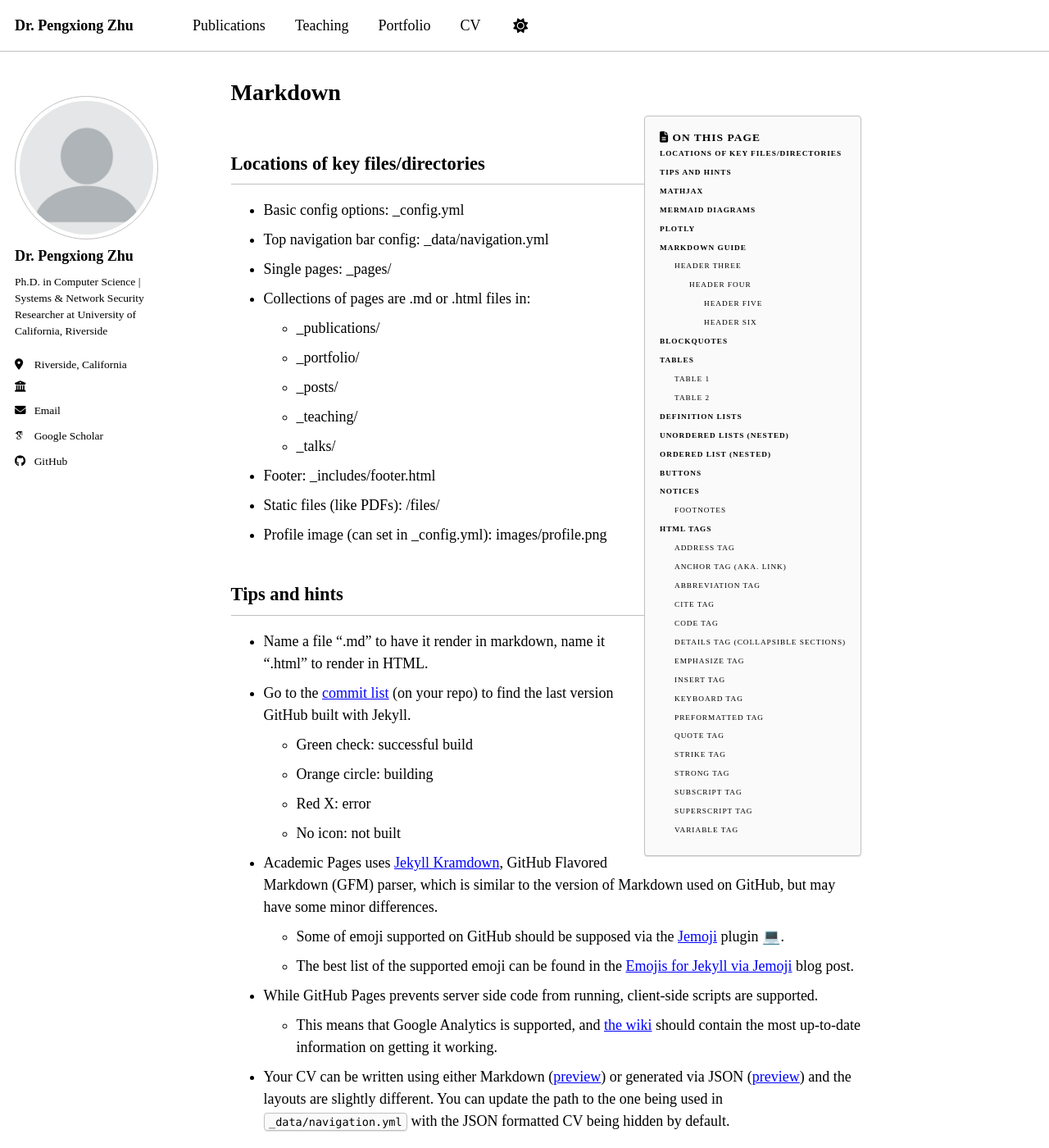
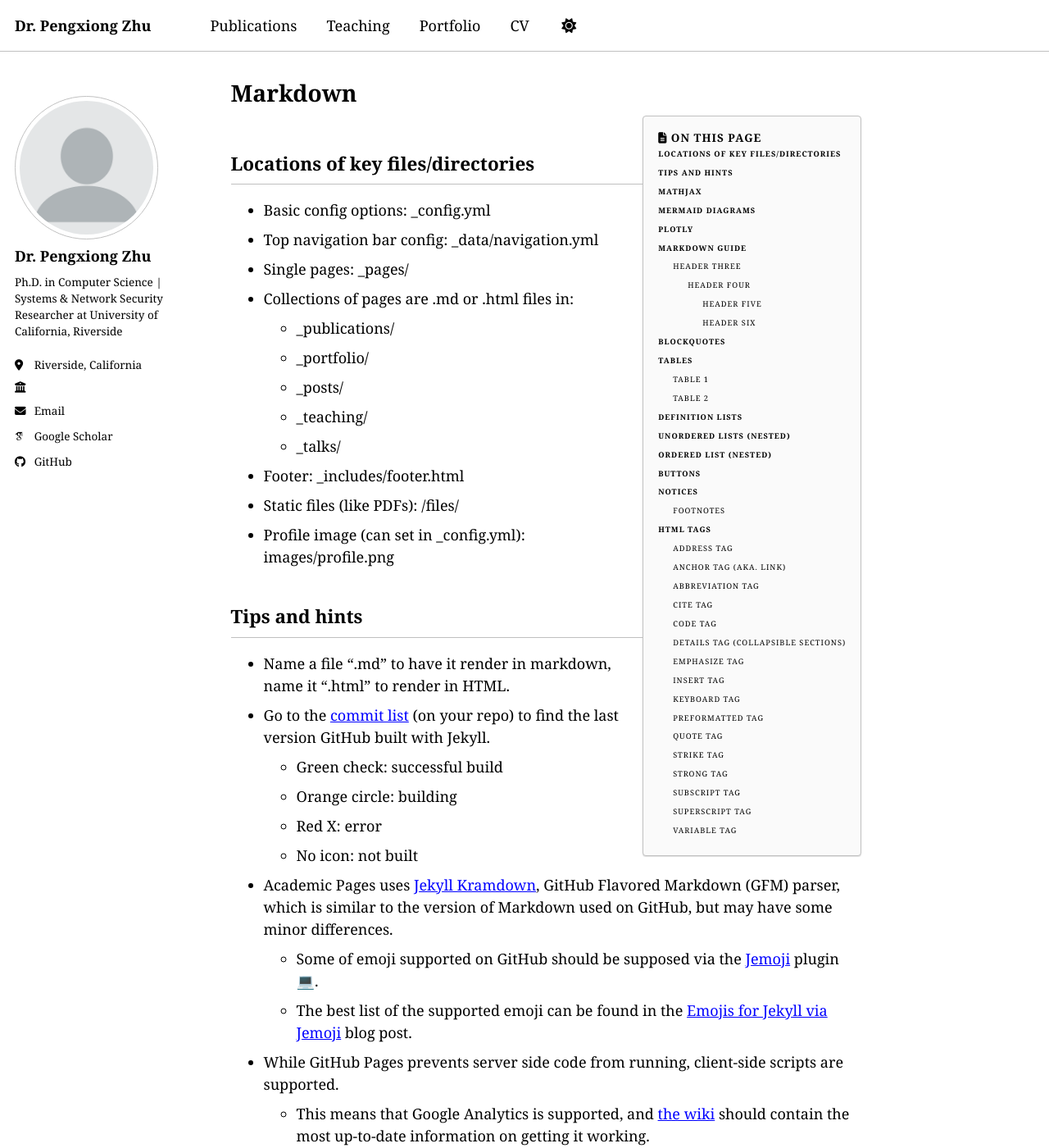
Before and after one commit to px-zhu/px-zhu.github.io, a Jekyll site: the page built from _pages/markdown.md, in a window 1280 px wide and 1400 px high. Shown: the whole window at 82% size. Built offline with Jekyll 4.4.1, drawn with Linux system fonts in a browser that asks for light colours; emoji names are drawn with the system emoji font; some web fonts are replaced; a script bundle is joined from its source files by our own code; library files that are not in the unit come from our copies.

Commit message:
Update _themes.scss

```diff
--- a/_sass/_themes.scss
+++ b/_sass/_themes.scss
@@ -14,8 +14,8 @@ $paragraph-indent           : false; // true, false (default)
 $indent-var                 : 1.3em;
 
 /* System typefaces */
-$serif                      : "Times New Roman", Georgia, Times, serif;
-$sans-serif                 : "Times New Roman", -apple-system, ".SFNSText-Regular", "San Francisco", "Roboto", "Segoe UI", "Helvetica Neue", "Lucida Grande", Arial, sans-serif;
+$serif                      : "Charter", "Bitstream Charter", "Sitka Text", Cambria, serif;
+$sans-serif                 : $serif;
 $monospace                  : Monaco, Consolas, "Lucida Console", monospace;
 
 /* Sans serif typefaces */
```
